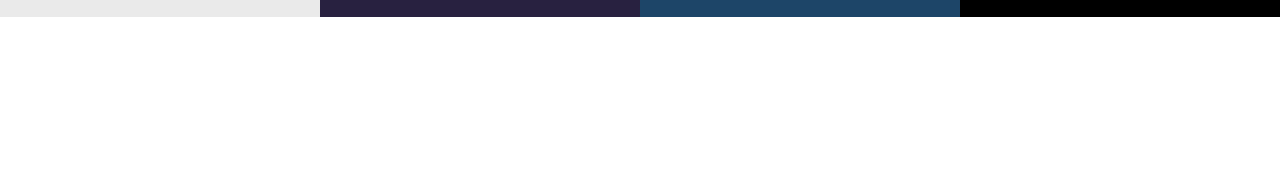
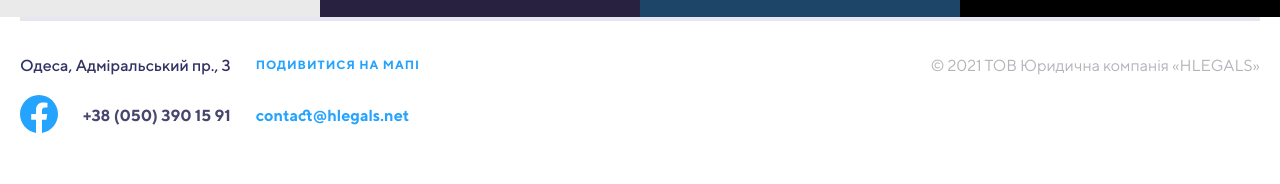
Before and after one commit to Lobovem/Web-site-hlegals, a plain HTML site: page index.html in a window 1280 px wide. Shown: the part 3620-3804 px from the top of the page. Before the commit the page ends 3637 px from the top, so only its background shows below. Drawn offline with nearby package versions, Linux system fonts and the light colour scheme.

Commit message:
Закончил footer

```diff
--- /dev/null
+++ b/assets/scss/footer/_footer.scss
@@ -0,0 +1,79 @@
+@use "../presets" as *;
+@use "../mixins" as *;
+
+.footer {
+  &__container {
+    display: flex;
+    justify-content: space-between;
+    gap: $gap;
+    padding-top: 35px;
+    padding-bottom: 50px;
+    border-top: 4px solid $color-grey-bg-separator;
+  }
+
+  &__contacts-wrap {
+  }
+
+  &__contacts {
+    display: flex;
+    align-items: center;
+    font-style: normal;
+    gap: 25px;
+    margin-bottom: 20px;
+  }
+
+  &__adress {
+    line-height: 19px;
+    font-weight: 500;
+    color: $color-main;
+  }
+
+  &__adress-link {
+    font-size: $font-size-12;
+    line-height: 14px;
+    letter-spacing: 1px;
+    text-transform: uppercase;
+    color: $color-active-regular;
+    font-weight: 700;
+  }
+
+  &__contacts-second {
+    display: flex;
+    gap: 25px;
+    align-items: center;
+  }
+
+  &__phone {
+  }
+
+  &__phone-link {
+    font-weight: $font-weight-700;
+    line-height: 19px;
+    color: $color-main-alt;
+  }
+
+  &__social {
+  }
+
+  &__social-link {
+  }
+
+  &__social-img {
+  }
+
+  &__email {
+  }
+
+  &__email-link {
+    line-height: 14px;
+    color: $color-active-regular;
+    font-weight: 700;
+  }
+
+  &__copyright {
+    line-height: 19px;
+    color: $color-grey-bg-text;
+  }
+}
+.container {
+}
--- /dev/null
+++ b/assets/scss/footer/_index.scss
@@ -0,0 +1 @@
+@forward "footer";
--- a/assets/scss/style.scss
+++ b/assets/scss/style.scss
@@ -3,5 +3,5 @@
 @use "common";
 @use "header";
 @use "main";
-// @use "footer";
+@use "footer";
 @use "mixins";
--- a/index.html
+++ b/index.html
@@ -284,7 +284,31 @@
 
   </main>
 
-  <footer></footer>
+  <footer class="footer">
+    <div class="container footer__container">
+      <div class="footer__contacts-wrap">
+        <address class="footer__contacts">
+          <p class="footer__adress">Одеса, Адміральський пр., 3</p>
+          <a class="footer__adress-link" href="">Подивитися на мапі</a>
+        </address>
+
+        <div class="footer__contacts-second">
+          <div class="footer__social">
+            <a class="footer__social-link"><img class="footer__social-img" src="assets/img/facebook-blue.svg"
+                alt="facebook"></a>
+          </div>
+          <div class="footer__phone">
+            <a class="footer__phone-link" href="tel:+380503901591">+38 (050) 390 15 91</a>
+          </div>
+          <div class="footer__email">
+            <a class="footer__email-link" href="mailto:contact@hlegals.net">contact@hlegals.net</a>
+          </div>
+        </div>
+      </div>
+
+      <p class="footer__copyright">© 2021 ТОВ Юридична компанія «HLEGALS»</p>
+    </div>
+  </footer>
 
 
 
```
Also changed, not shown: assets/css/style.css, assets/img/facebook-blue.svg (added).
